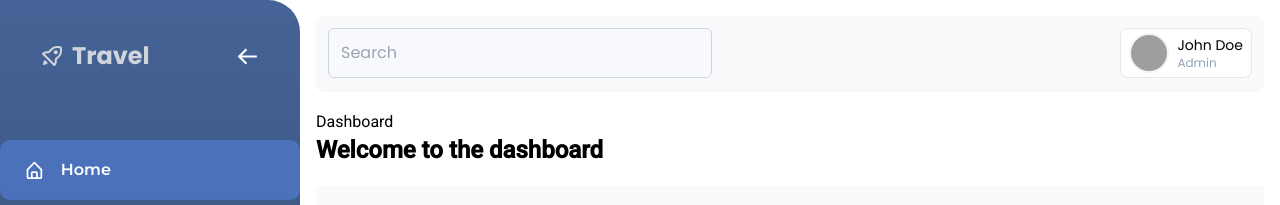
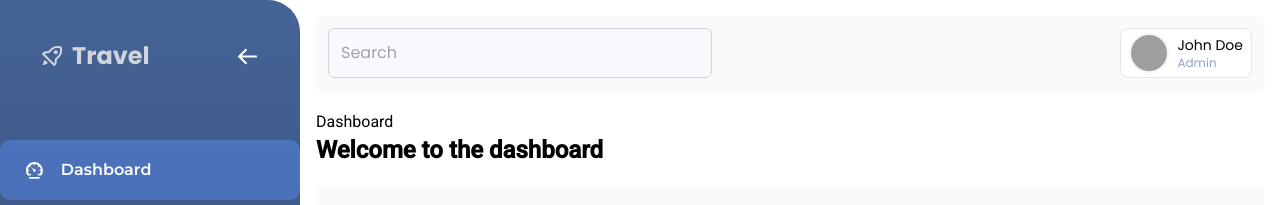
Before and after one commit to sixavengers/travel-agency-client, a React (Create React App) app: page /dashboard in a window 1280 px wide. Shown: the top 205 px of the page. Built offline with nearby package versions, Linux system fonts and the light colour scheme; grey boxes are pictures that could not be loaded.

Commit message:
put the menus tooltip in dashboard

```diff
--- a/src/pages/Dashboard/Dashboard/DashboardMenus.tsx
+++ b/src/pages/Dashboard/Dashboard/DashboardMenus.tsx
@@ -1,6 +1,6 @@
-import { BiHomeAlt, BiPackage, BiPlus, BiUser } from "react-icons/bi";
+import { BiPackage, BiPlus, BiUser } from "react-icons/bi";
 import { FaUsers } from "react-icons/fa";
-import { IoMdSettings } from "react-icons/io";
+import { IoMdSettings, IoMdSpeedometer } from "react-icons/io";
 import { Link, useLocation } from "react-router-dom";
 
 type Props = {};
@@ -15,9 +15,9 @@ const DashboardMenus = (props: Props) => {
   /* All Menus */
   const menus = [
     {
-      name: "Home",
+      name: "Dashboard",
       path: "/dashboard",
-      icon: <BiHomeAlt />,
+      icon: <IoMdSpeedometer />,
     },
     {
       name: "Add Package",
@@ -56,7 +56,7 @@ const DashboardMenus = (props: Props) => {
           className={`dashboard__sidebar__menu__list__item ${
             isActive(menu?.path) && "bg-[#5a8dfa6c]"
           }`}
-          data-tip="Home"
+          data-tip={menu?.name}
         >
           <Link to={menu?.path}>
             <div className="dashboard__sidebar__menu__list__item__icon">
```
